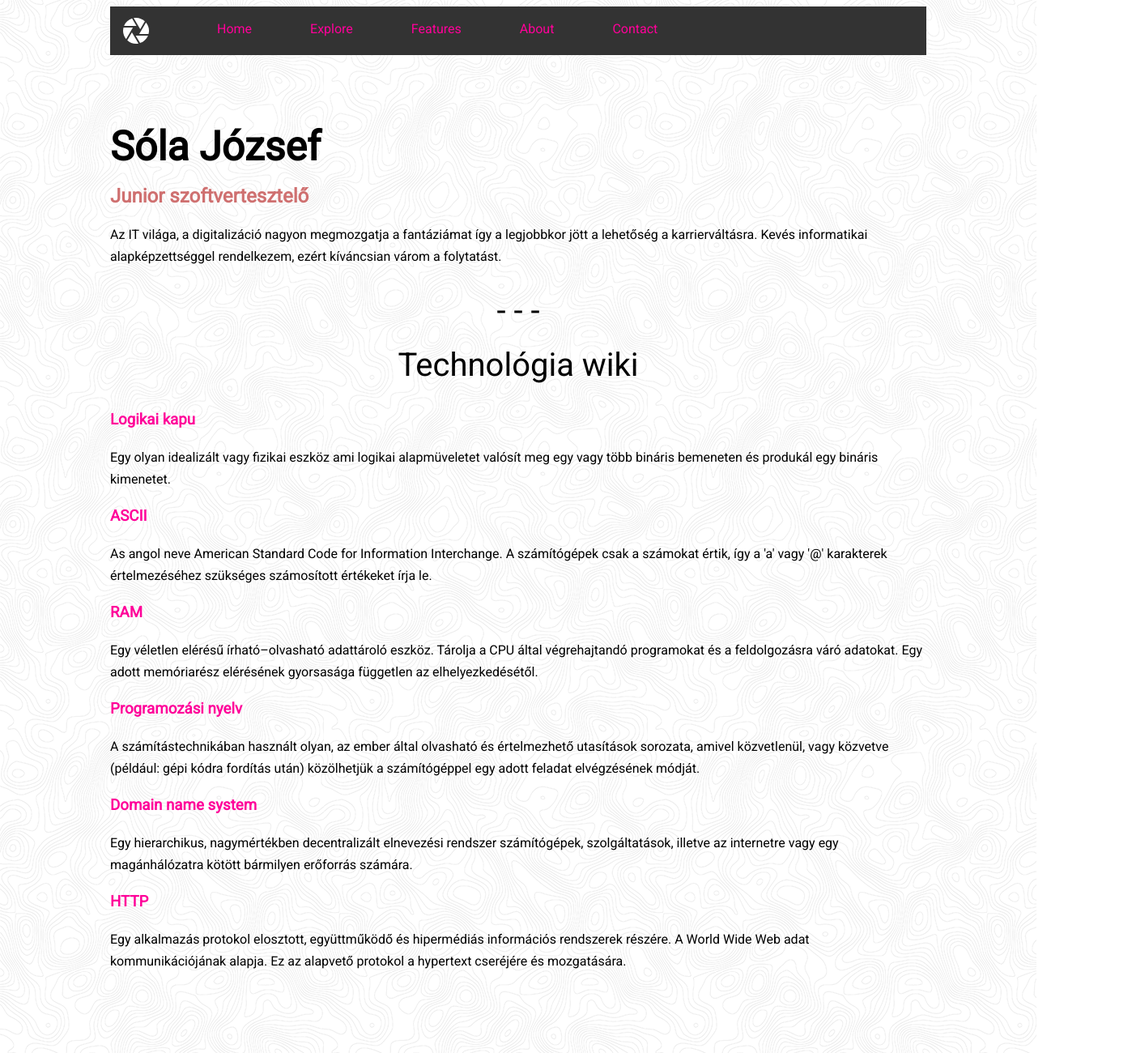
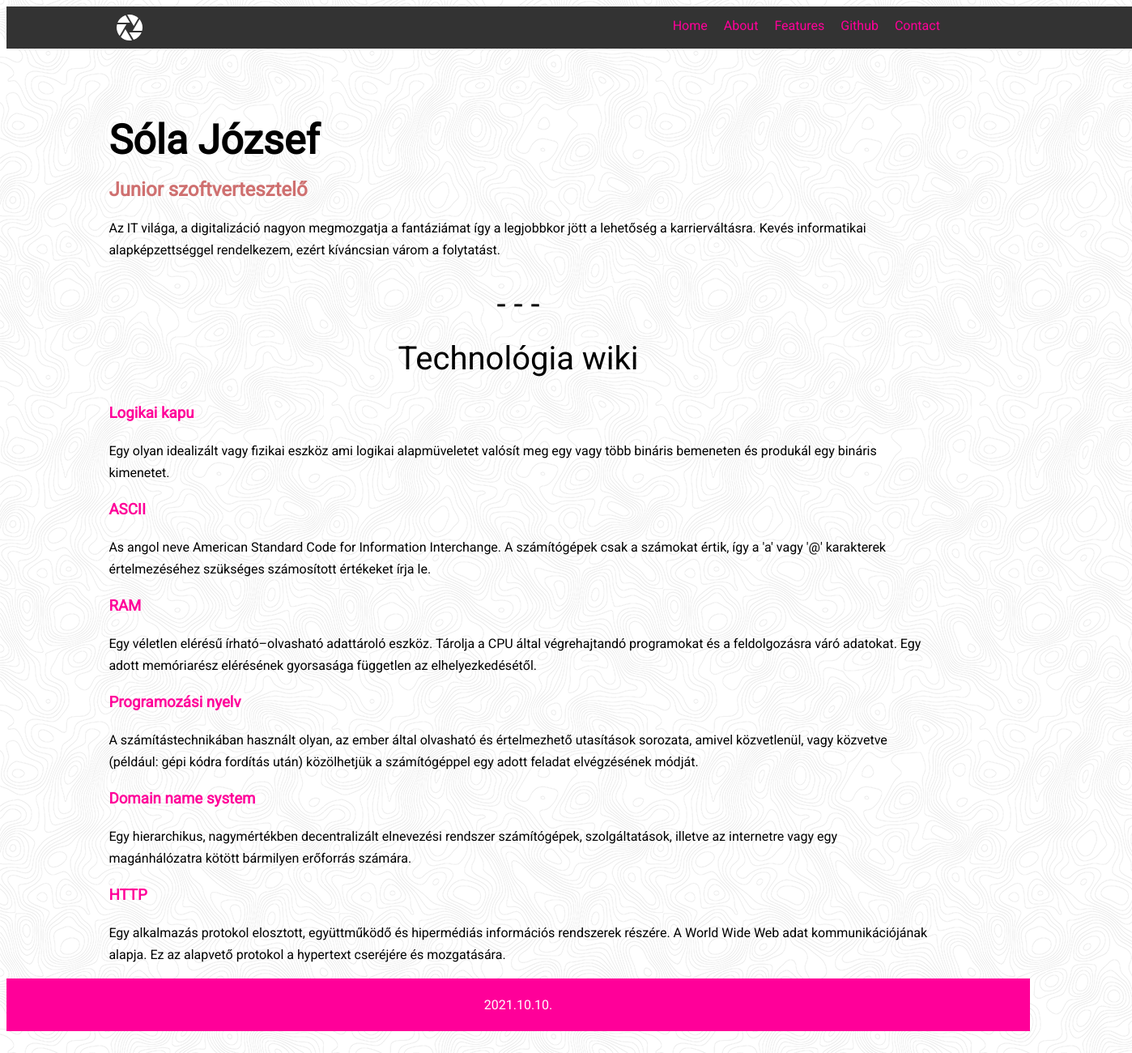
Before and after one commit to solajozsef/myFirstWebsite, a plain HTML site: page index.html in a window 1280 px wide. Shown: the top 1300 px of the page at 81% size, 1398 px wide, since content can reach past the window. Drawn offline with Linux system fonts and the light colour scheme.

Commit message:
new commit

```diff
--- a/index.html
+++ b/index.html
@@ -12,23 +12,22 @@
 </head>
 
 <body>
-  <!--  <div class="container"> -->
-        <div id="teteje">
+    <header>
+        <div id="navbar">
+            <img id=myimg src="assets/aperture.svg" alt="logo">
             <nav>
-                <ul>
-                    <li><img id=myimg src="assets/aperture.svg" alt=""></li><li></li>
-                    <li><a class="active" href="#home">Home</a></li>
-                    <li><a href="#explore">Explore</a></li>
-                    <li><a href="#features">Features</a></li>
-                    <li><a href="#about">About</a></li>
-                    <li><a href="#contact">Contact</a></li>
 
+                <a class="active" href="#contact">Contact</a>
+                <a href="https://solajozsef.github.io" target="_blank">Github</a>
+                <a href="#features">Features</a>
+                <a href="#about">About</a>
+                <a href="#home">Home</a>
 
-                </ul>
             </nav>
         </div>
+    </header>
 
-        <div>
+    <div id="teszt">
         <h1>
             Sóla József
         </h1>
@@ -47,7 +46,7 @@
     <div class="techno">
         <p>Technológia wiki</p>
     </div>
-
+    <article>
         <div id="alcim">
             <h3>Logikai kapu</h3>
             <p>Egy olyan idealizált vagy fizikai eszköz ami logikai alapmüveletet valósít meg egy vagy több bináris
@@ -85,11 +84,11 @@
                 mozgatására.
             </p>
         </div>
-
-    <!--</div> -->
-
-
-
+    </article>
+    <footer>
+        <p>2021.10.10.</p>
+    </footer>
+    <br>
 
 </body>
 
--- a/styles.css
+++ b/styles.css
@@ -1,3 +1,18 @@
+#navbar {
+  width: 100%;
+  background-color: #333;
+  overflow: auto;
+  text-align: center;
+  padding-left: 10%;
+}
+
+nav {
+  padding-right: 18%;
+}
+
+#linkek {
+  padding-right: 10%;
+}
 
 ul {
   list-style-type: none;
@@ -6,36 +21,27 @@ ul {
   overflow: hidden;
   background-color: #333;
   align-items: center;
-
 }
 
-
-  li {
-    float: left;
-
+a {
+  display: block;
+  float: right;
   text-align: center;
-    padding: 14px 16px;
-
+  padding: 10px 10px;
+  text-decoration: none;
+  color: #ff0099;
 }
 
 img {
-    float:left;
+  float: left;
+  background-color: #333;
+  text-align: center;
+  padding: 10px ;10px;
 }
 
-  li a {
-    display: block;
-    color: #ff0099;
-    text-decoration: none;
-    padding: 0px 20px;
-    text-align: center;
-
-  }
-
-
-li a:hover {
+a:hover {
   background-color: #111;
 }
-
 
 h1 {
   margin-top: 100px;
@@ -49,39 +55,31 @@ h2 {
   padding-left: 0px;
 }
 
-body,
-html {
-    height: 150%;
-
+body {
+  font-family: consolas, "Roboto";
+  /*font-size: 16px;
+    font-weight: normal;*/
+  font: normal 16px "Roboto";
+  padding-left: 0%;
+  padding-right: 0%;
+  line-height: 1.7em;
+  background-image: url(assets/topography.png);
+  height: 300%;
 }
 
-body {
-  font-family: "Roboto";
-
-    /*font-size: 16px;
-    font-weight: normal;*/
-
-    font: normal 16px "Roboto";
+#teszt {
   padding-left: 10%;
   padding-right: 10%;
-
-    line-height: 1.7em;
-    background-image: url(assets/topography.png);
 }
 
-/*.container {
-    background-image: url("assets/topography.png");
-    height: 100%;
-    background-position: center;
-    background-repeat: repeat;
-    background-size: cover;
-
-} */
+#alcim {
+  padding-left: 10%;
+  padding-right: 10%;
+}
 
 .separ p {
   text-align: center;
   font-size: 40px;
-
 }
 
 .techno {
@@ -92,3 +90,11 @@ body {
 #alcim h3 {
   color: #ff0099;
 }
+
+footer {
+  text-align: center;
+  padding: 3px;
+  background-color: #ff0099;
+  color: white;
+
+}
```
Lines whose indentation alone changed are shown as unchanged.
